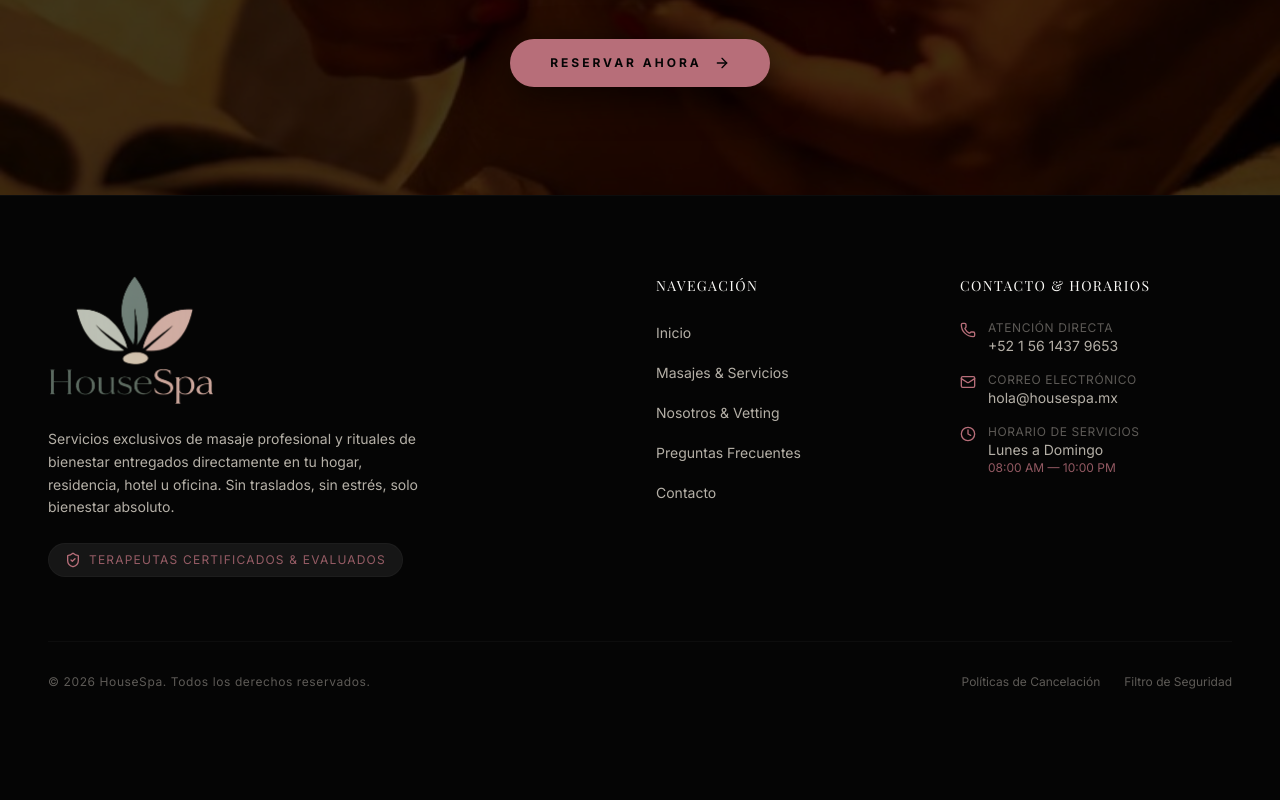
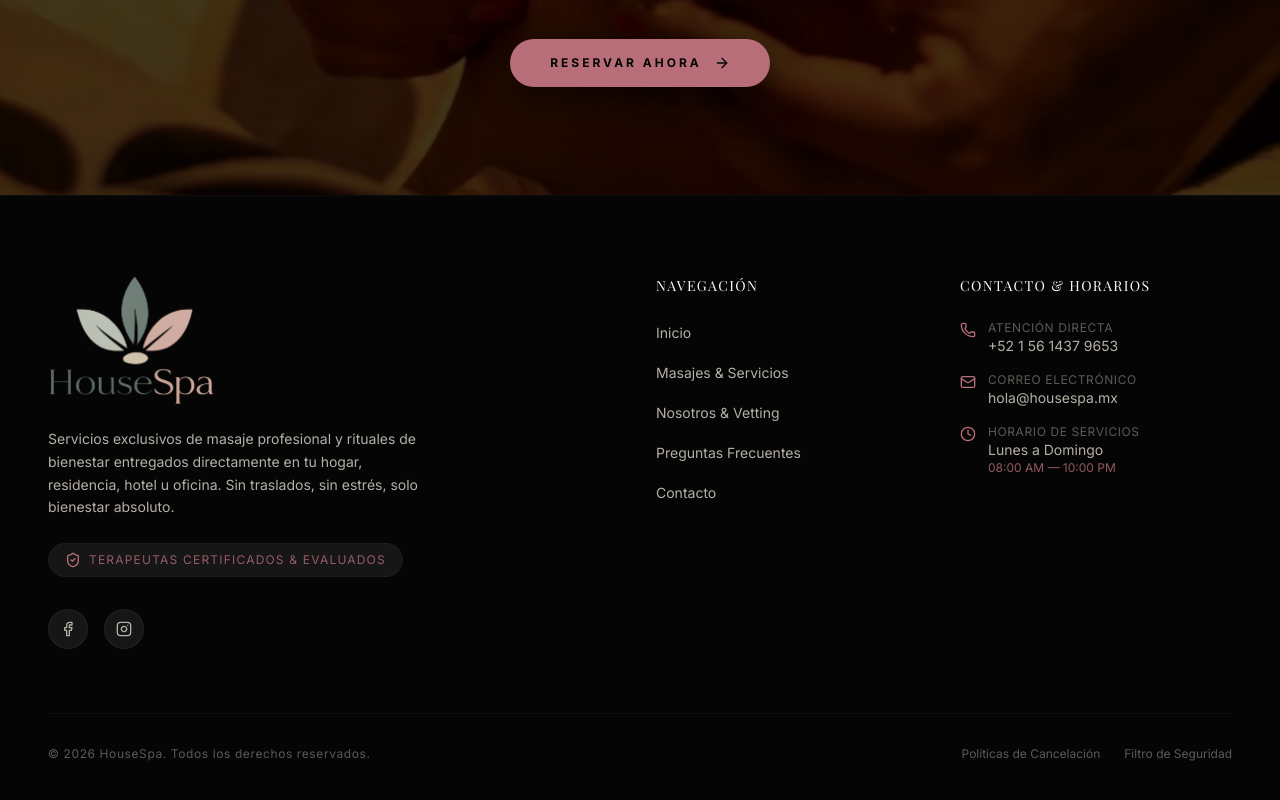
Before and after one commit to eucatastrofee-coder/housespa, a Next.js app: page / in a window 1280 px wide. Shown: the part 10515-11315 px from the top of the page. Before the commit the page ends 11245 px from the top, so only its background shows below. Built offline with nearby package versions, Linux system fonts and the light colour scheme; no server answers; a web font is replaced by a local one.

Commit message:
Update Footer.tsx

```diff
--- a/components/Footer.tsx
+++ b/components/Footer.tsx
@@ -1,6 +1,6 @@
 import Link from "next/link";
 import Image from "next/image";
-import { Mail, Phone, Clock, ShieldCheck } from "lucide-react";
+import { Mail, Phone, Clock, ShieldCheck, Facebook, Instagram } from "lucide-react";
 
 export default function Footer() {
   const currentYear = new Date().getFullYear();
@@ -28,6 +28,28 @@ export default function Footer() {
             <div className="flex items-center gap-2 text-xs uppercase tracking-widest text-rose/80 bg-charcoal-light border border-white/[0.03] rounded-full py-2 px-4 w-fit">
               <ShieldCheck className="w-4 h-4 text-rose" />
               <span>Terapeutas Certificados & Evaluados</span>
+            </div>
+
+            {/* Social Media Icons */}
+            <div className="flex items-center gap-4 mt-8">
+              <a
+                href="https://www.facebook.com/profile.php?id=61556339878477"
+                target="_blank"
+                rel="noopener noreferrer"
+                className="w-10 h-10 rounded-full bg-charcoal-light border border-white/5 flex items-center justify-center text-ivory-muted hover:text-rose hover:border-rose/40 hover:scale-110 active:scale-95 transition-all duration-300"
+                aria-label="Facebook"
+              >
+                <Facebook className="w-4 h-4" />
+              </a>
+              <a
+                href="https://www.instagram.com/house_spamx"
+                target="_blank"
+                rel="noopener noreferrer"
+                className="w-10 h-10 rounded-full bg-charcoal-light border border-white/5 flex items-center justify-center text-ivory-muted hover:text-rose hover:border-rose/40 hover:scale-110 active:scale-95 transition-all duration-300"
+                aria-label="Instagram"
+              >
+                <Instagram className="w-4 h-4" />
+              </a>
             </div>
           </div>
 
```
